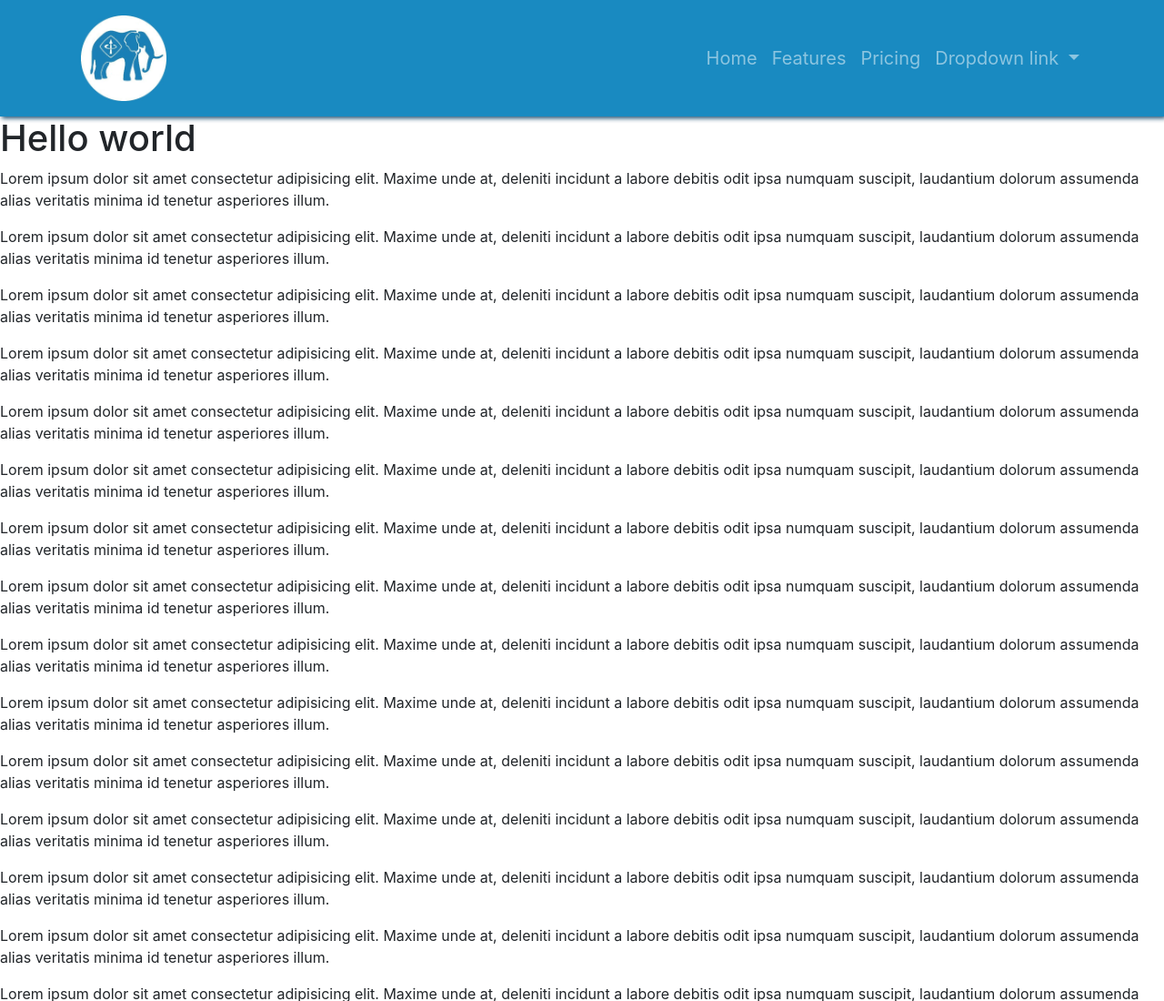
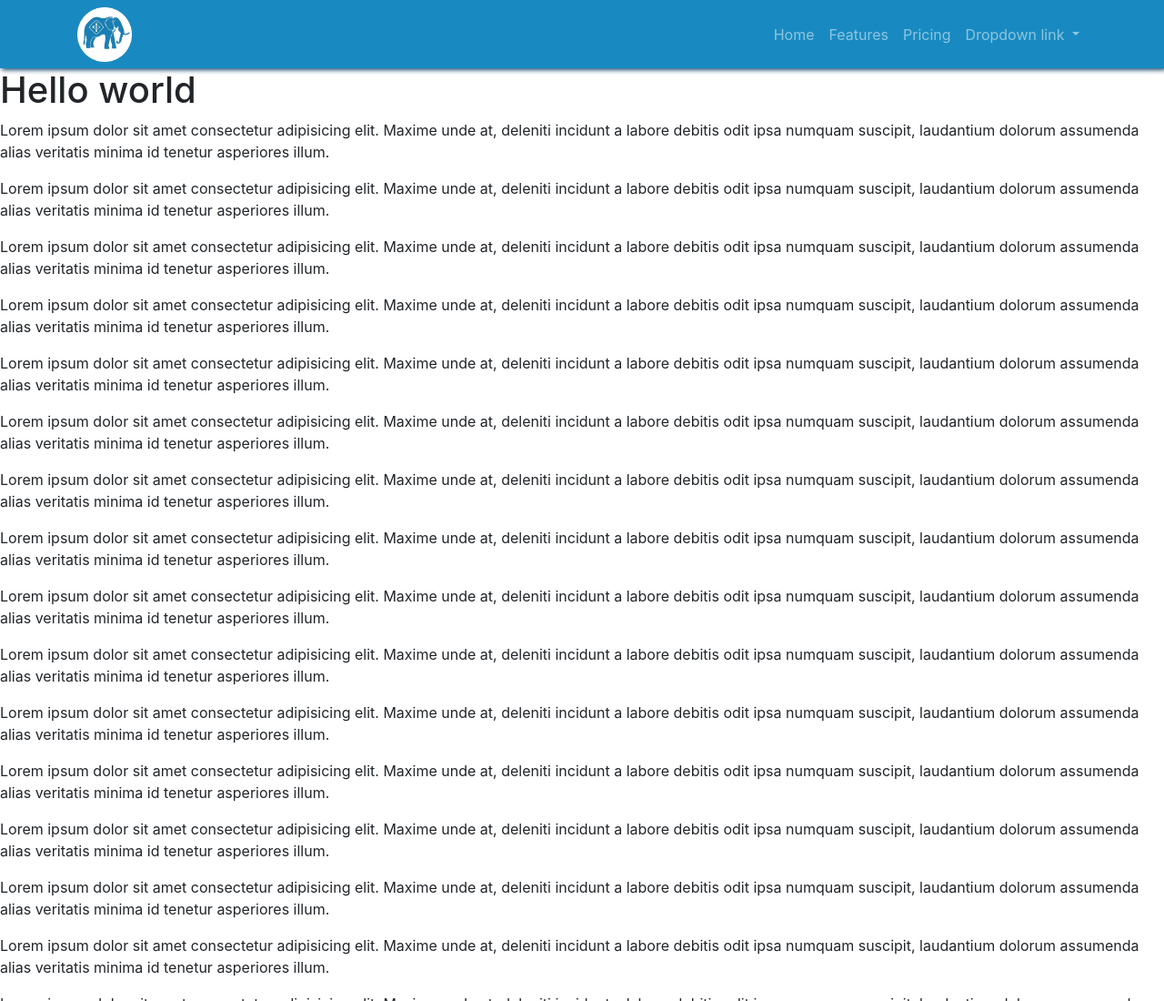
Before and after one commit to ArturLinnik/IEEE-Cartagena-Webpage, a plain HTML site: page index.html in a window 1280 px wide. Shown: the top 1100 px of the page at 91% size. Drawn offline with nearby package versions, Linux system fonts and the light colour scheme.

Commit message:
Changed the size of the navbar and the logo

```diff
--- a/index.html
+++ b/index.html
@@ -18,7 +18,7 @@
 <nav class="navbar navbar-expand-lg navbar-dark sticky-top" id="nav1">
   <div class="container">
     <a class="navbar-brand" href="#home">
-      <img src="img/ieee_logo.jpg" alt="IEEE logo" class="p-1 w-25">
+      <img src="img/ieee_logo.jpg" alt="IEEE logo" id="img_logo">
     </a>
     <button class="navbar-toggler" type="button" data-toggle="collapse" data-target="#navbarNavDropdown" aria-controls="navbarNavDropdown" aria-expanded="false" aria-label="Toggle navigation">
       <span class="navbar-toggler-icon"></span>
--- a/main.css
+++ b/main.css
@@ -2,6 +2,10 @@
 #nav1 {
     opacity: 0.9;
     background-color: #007EBB;
-    font-size: 20px;
     box-shadow: 2px 2px 5px rgb(3, 57, 94);
+    height: 75px;
 }
+
+#img_logo {
+    height: 60px;
+}
```
